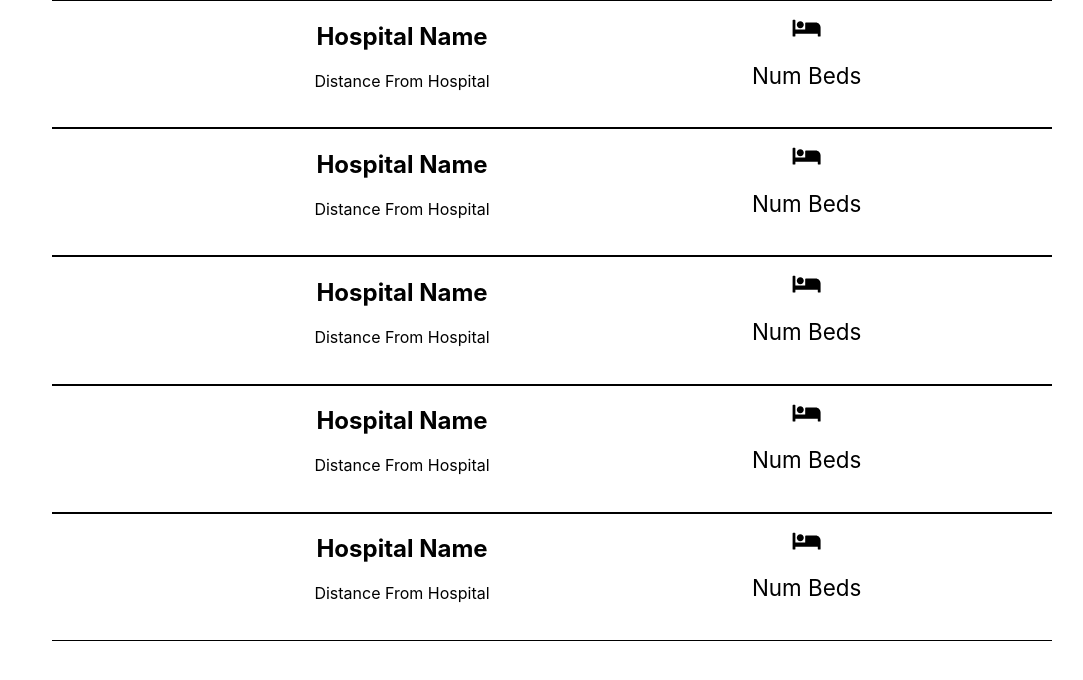
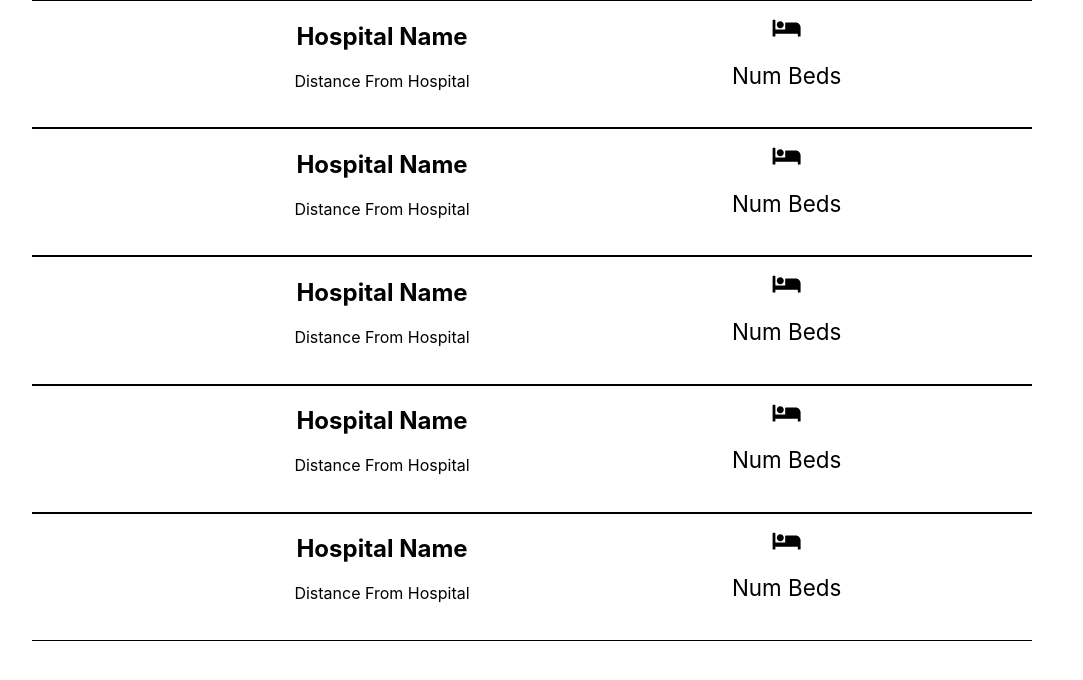
Before and after one commit to vishaalmehrishi/ihelp, a React (Create React App) app in the folder hospital-locator/: page / in a window 1280 px wide. Shown: the top 680 px of the page, without its empty margins (108-1191 px from the left). Built offline with nearby package versions, Linux system fonts and the light colour scheme.

Commit message:
Fix padding on ul

```diff
--- a/hospital-locator/src/hospitalList/HospitalList.css
+++ b/hospital-locator/src/hospitalList/HospitalList.css
@@ -1,6 +1,7 @@
 .hospitalList {
   max-width: 1000px;
   margin: 0 auto;
+  padding: 0px;
 }
 
 .hospitalListItem {
```
